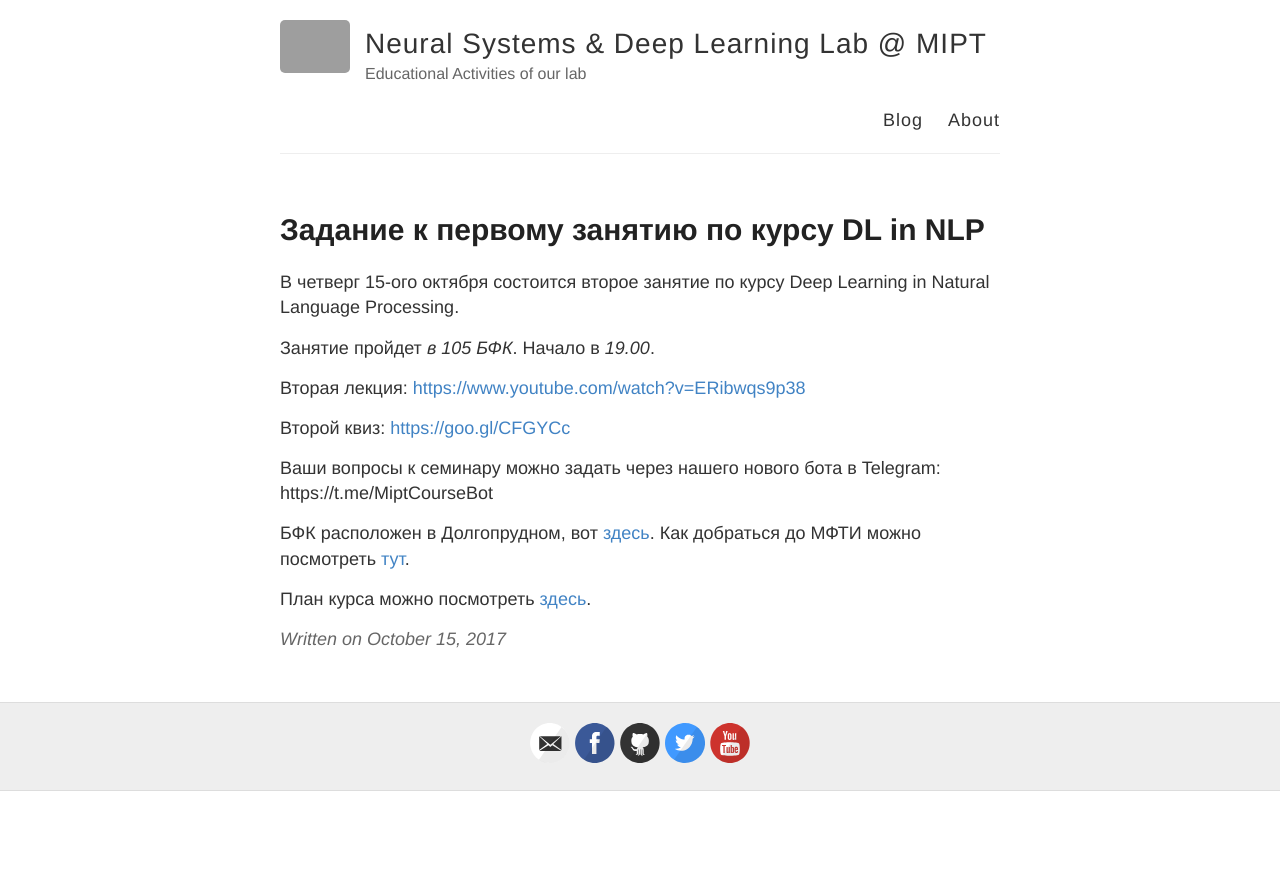
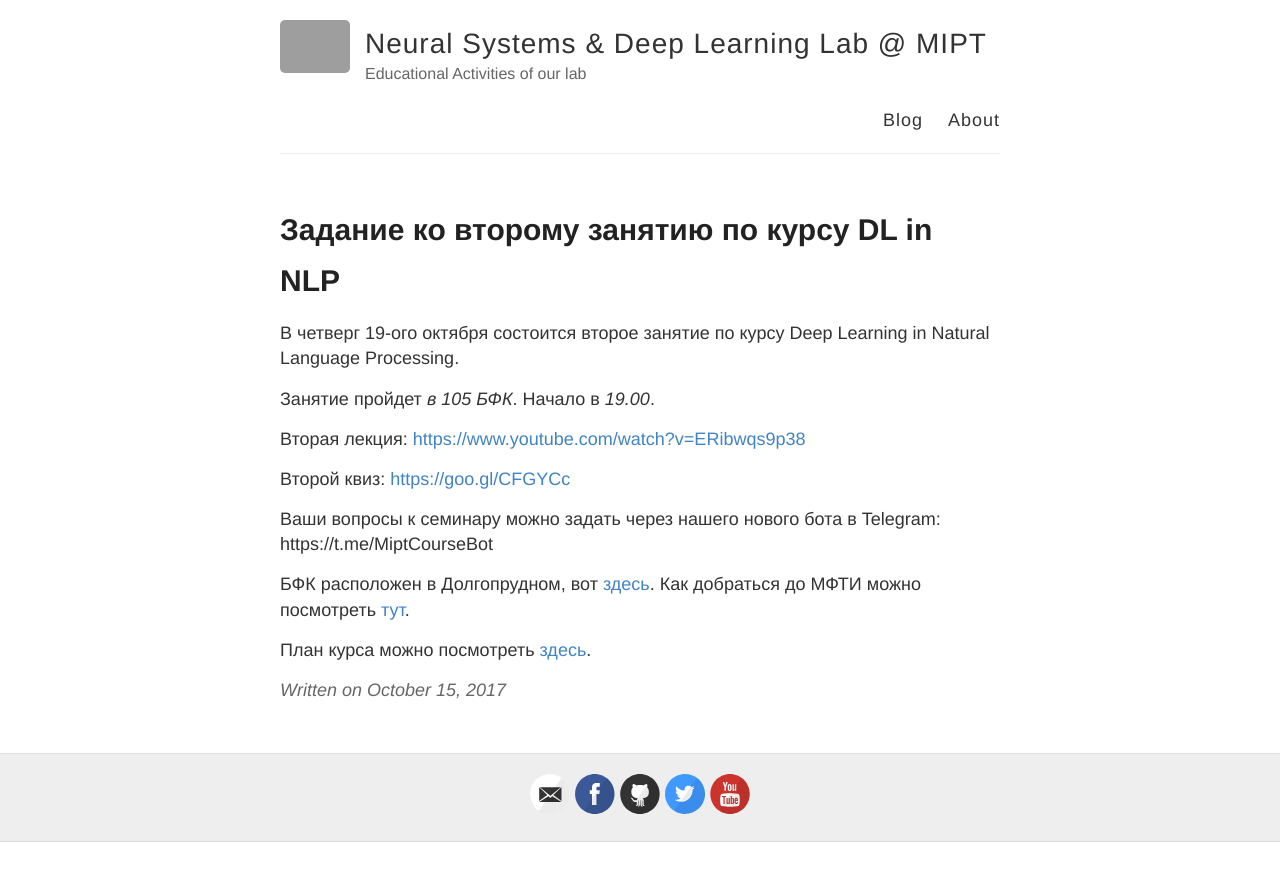
Before and after one commit to deepmipt/edu, a Jekyll site: the page built from _posts/2017-10-15-nlp2.md, in a window 1280 px wide. Shown: the top 881 px of the page. Built offline with Jekyll 4.4.1, drawn with Linux system fonts in a browser that asks for light colours; grey boxes are pictures that could not be loaded.

Commit message:
FIX: date

```diff
--- a/_posts/2017-10-15-nlp2.md
+++ b/_posts/2017-10-15-nlp2.md
@@ -1,9 +1,9 @@
 ---
 layout: post
-title: Задание к первому занятию по курсу DL in NLP
+title: Задание ко второму занятию по курсу DL in NLP
 ---
 
-В четверг 15-ого октября состоится второе занятие по курсу Deep Learning in Natural Language Processing.
+В четверг 19-ого октября состоится второе занятие по курсу Deep Learning in Natural Language Processing.
 
 Занятие пройдет _в 105 БФК_. Начало в _19.00_.
 
```
